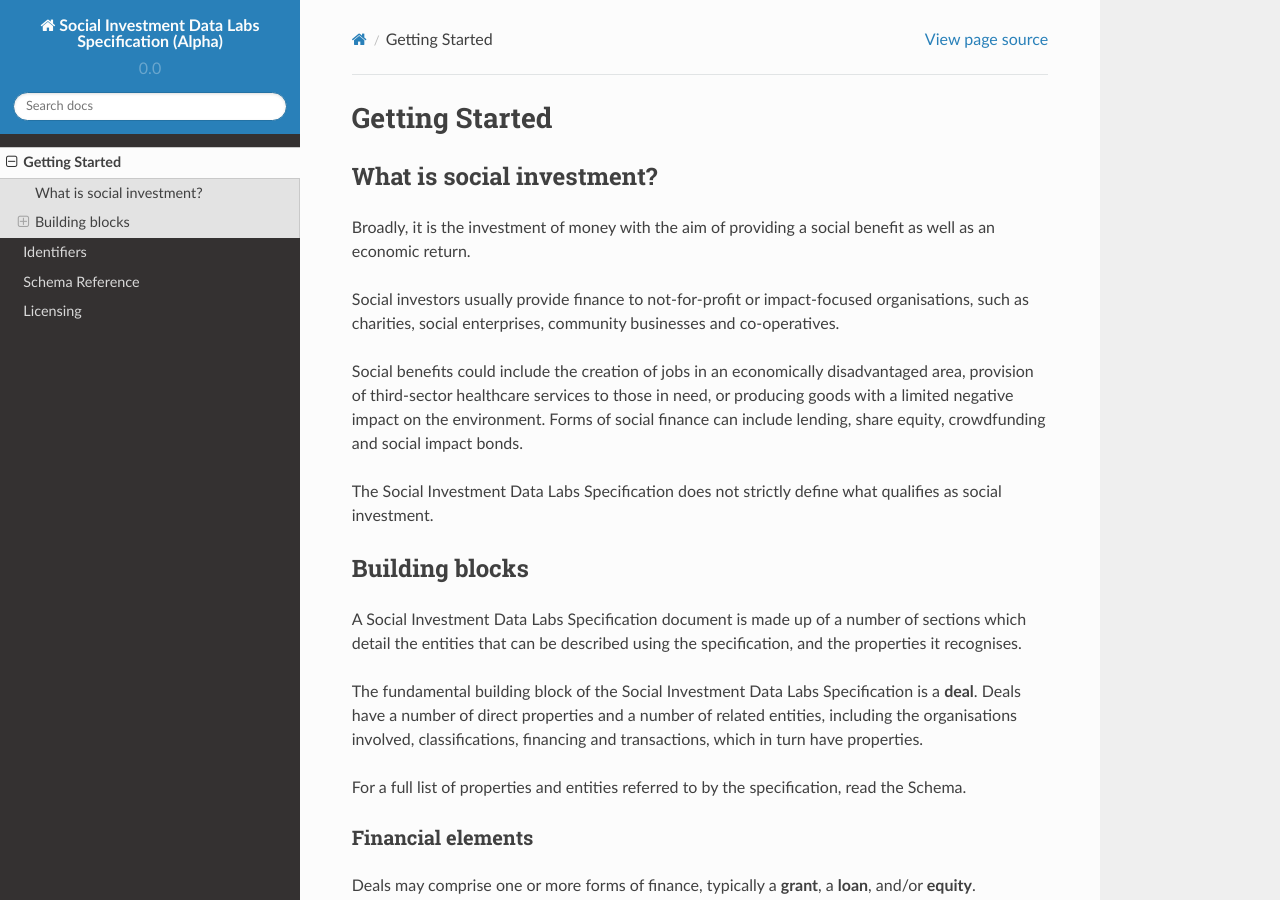
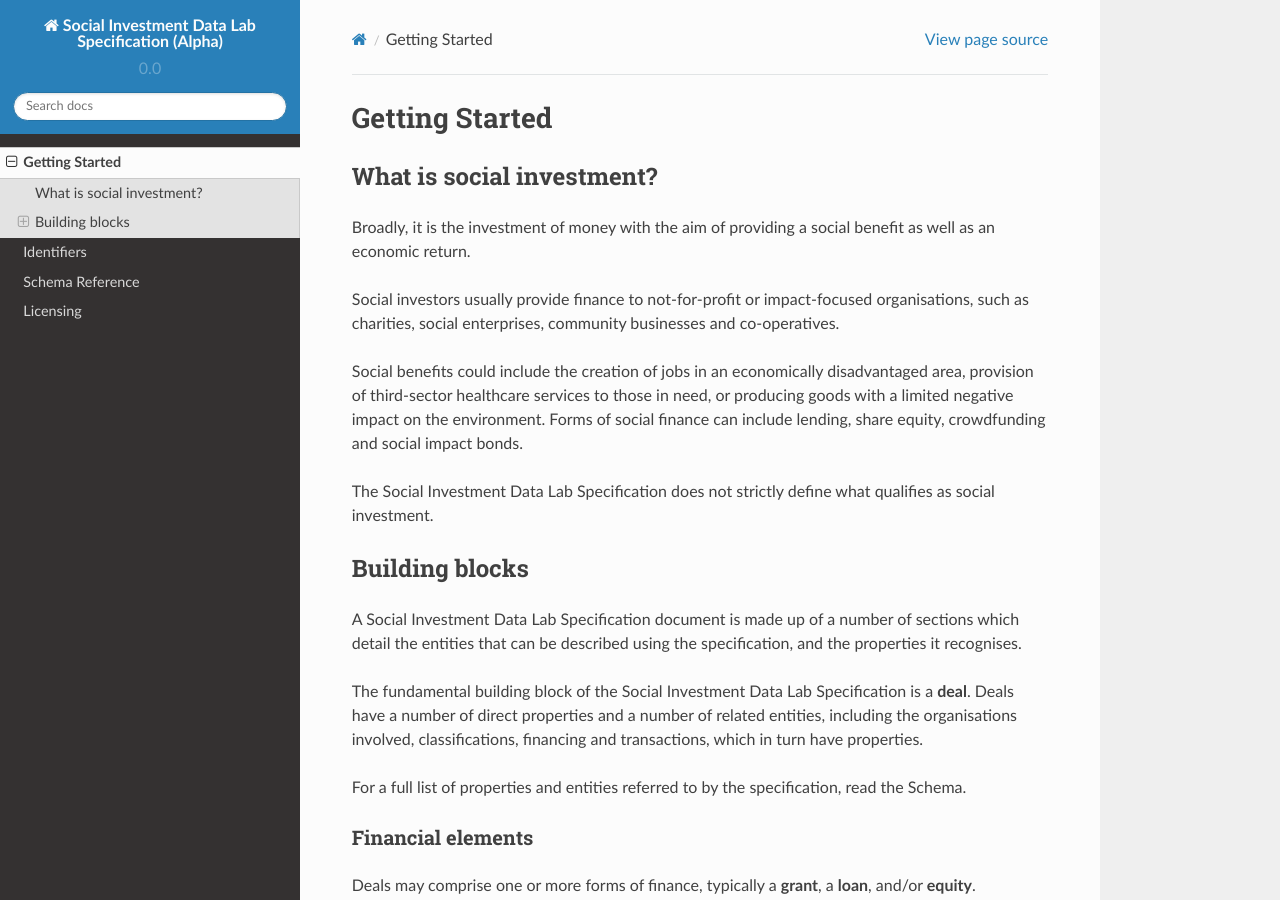
Before and after one commit to SocialEconomyDataLab/spec, a Sphinx documentation site: the page built from docs/concepts/index.md, in a window 1280 px wide and 900 px high. Built offline with Sphinx 7.4.7 and the Read the Docs theme 2.0.0, drawn with Linux system fonts in a browser that asks for light colours.

Commit message:
labs -> lab

```diff
--- a/docs/concepts/index.md
+++ b/docs/concepts/index.md
@@ -7,13 +7,13 @@
 
 Social benefits could include the creation of jobs in an economically disadvantaged area, provision of third-sector healthcare services to those in need, or producing goods with a limited negative impact on the environment. Forms of social finance can include lending, share equity, crowdfunding and social impact bonds.
 
-The Social Investment Data Labs Specification does not strictly define what qualifies as social investment.
+The Social Investment Data Lab Specification does not strictly define what qualifies as social investment.
 
 ## Building blocks
 
-A Social Investment Data Labs Specification document is made up of a number of sections which detail the entities that can be described using the specification, and the properties it recognises.
+A Social Investment Data Lab Specification document is made up of a number of sections which detail the entities that can be described using the specification, and the properties it recognises.
 
-The fundamental building block of the Social Investment Data Labs Specification is a **deal**. Deals have a number of direct properties and a number of related entities, including the organisations involved, classifications, financing and transactions, which in turn have properties.
+The fundamental building block of the Social Investment Data Lab Specification is a **deal**. Deals have a number of direct properties and a number of related entities, including the organisations involved, classifications, financing and transactions, which in turn have properties.
 
 For a full list of properties and entities referred to by the specification, read the Schema.
 
--- a/docs/conf.py
+++ b/docs/conf.py
@@ -76,7 +76,7 @@
 master_doc = 'index'
 
 # General information about the project.
-project = 'Social Investment Data Labs Specification (Alpha)'
+project = 'Social Investment Data Lab Specification (Alpha)'
 copyright = '2016-2017, Open Data Services'
 author = 'Open Data Services'
 
@@ -295,7 +295,7 @@
 # (source start file, target name, title,
 #  author, documentclass [howto, manual, or own class]).
 latex_documents = [
-    (master_doc, 'sphinx.tex', 'Social Investment Data Labs Specification (Alpha)',
+    (master_doc, 'sphinx.tex', 'Social Investment Data Lab Specification (Alpha)',
      'Open Data Services', 'manual'),
 ]
 
@@ -337,7 +337,7 @@
 # One entry per manual page. List of tuples
 # (source start file, name, description, authors, manual section).
 man_pages = [
-    (master_doc, 'sphinx', 'Social Investment Data Labs Specification (Alpha)',
+    (master_doc, 'sphinx', 'Social Investment Data Lab Specification (Alpha)',
      [author], 1)
 ]
 
@@ -352,8 +352,8 @@
 # (source start file, target name, title, author,
 #  dir menu entry, description, category)
 texinfo_documents = [
-    (master_doc, 'sphinx', 'Social Investment Data Labs Specification (Alpha)',
-     author, 'sphinx', 'The Social Investment Data Labs Specification is being developed as a draft data specification for describing social investment.',
+    (master_doc, 'sphinx', 'Social Investment Data Lab Specification (Alpha)',
+     author, 'sphinx', 'The Social Investment Data Lab Specification is being developed as a draft data specification for describing social investment.',
      'Miscellaneous'),
 ]
 
```
Also changed, not shown: README.md (+2 -2 lines), docs/licensing.md (+2 -2 lines), docs/schema/index.md (+1 -1 lines), 1 other file.
